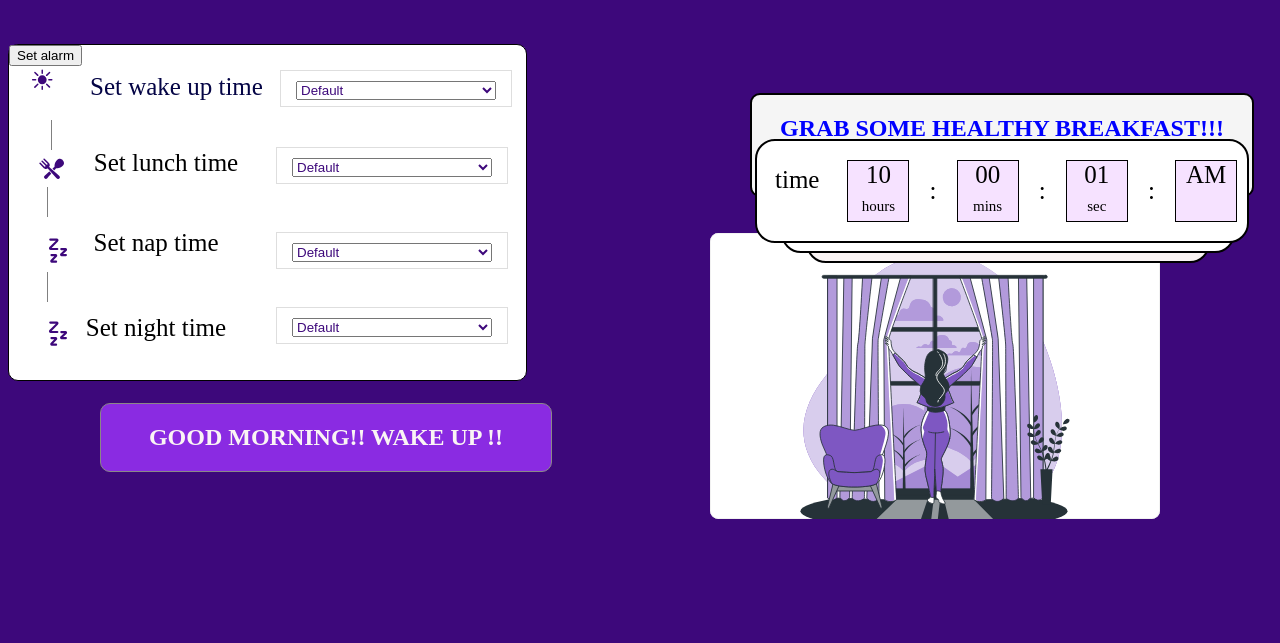
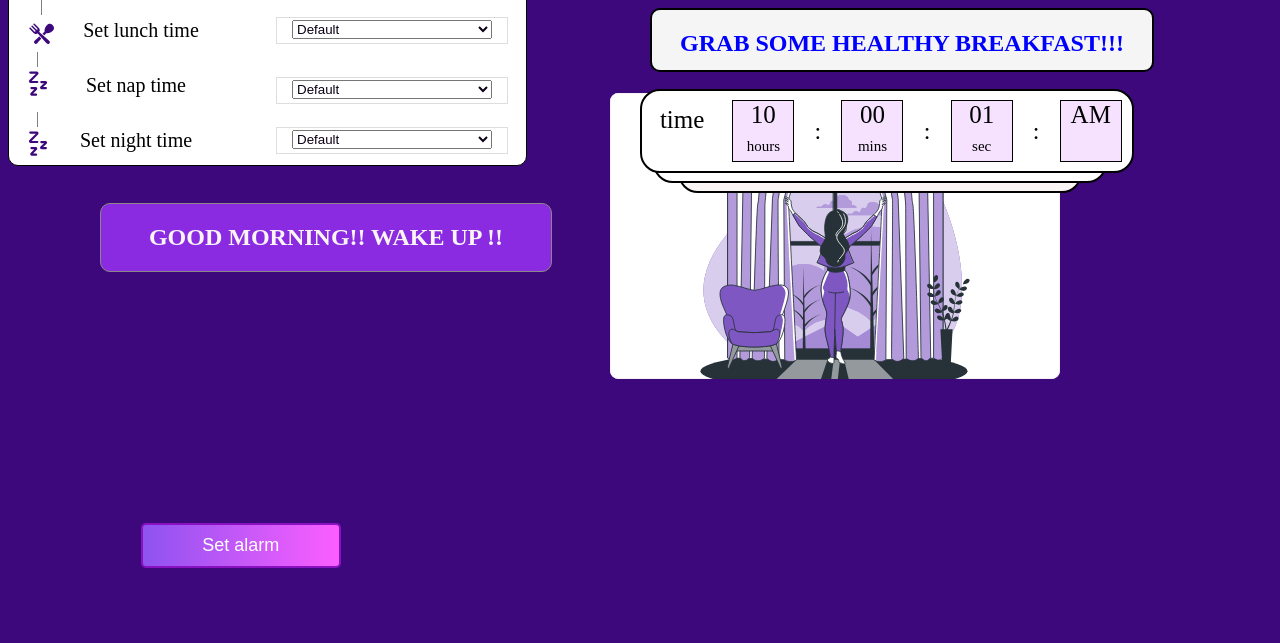
Before and after one commit to maheshwarihemant/js-project-1, a plain HTML site: page index.html in a window 1280 px wide. Shown: the part 157-800 px from the top of the page. Drawn offline with Linux system fonts and the light colour scheme; a script that the page names is missing; a web font is replaced by a local one.

Commit message:
Update style.css

```diff
--- a/style.css
+++ b/style.css
@@ -2,17 +2,17 @@ body{
     background-color:#3D087B;
 }
 .a1{
-    margin: 70px;
+    margin: 30px;
 }
 .box1{
     width: 490px;
     border: 2px solid black;
     background-color:#FFFFFF;
     border-radius: 20px;
-    height: 100px;
+    height: 80px;
     position:absolute;
-    left: 59%;
-    bottom: 400px;
+    left: 50%;
+    bottom: 470px;
     z-index: 3;
     display: flex;
     flex-direction: row;
@@ -27,10 +27,10 @@ body{
     border: 2px solid black;
     background-color:#ffffff;
     border-radius: 20px;
-    height: 90px;
+    height: 70px;
     position:absolute ;
-    left: 61%;
-    bottom: 390px;
+    left: 51%;
+    bottom: 460px;
     z-index: 2;
 
 }
@@ -39,10 +39,10 @@ body{
     border: 2px solid black;
     background-color: #faf4f4;
     border-radius: 20px;
-    height: 80px;
+    height: 60px;
     position:absolute ;
-    left: 63%;
-    bottom: 380px;
+    left: 53%;
+    bottom: 450px;
     z-index: 1;
 }
 .b1{
@@ -56,7 +56,7 @@ body{
     background-color: #F6E2FF;
 
 }
-.b3{
+/* .b3{
     border: 1px solid black;
     width: 60px;
     height: 60px;
@@ -77,27 +77,31 @@ body{
     background-color: #F6E2FF;
 
 
+} */
+.semi{
+    font-size: x-large;
 }
+
 .c{
     font-size: 15px;
 }
 .a2{
     border: 2px solid black;
     width: 500px;
-    height: 100px;
+    height: 60px;
     border-radius: 10px;
     background-color: whitesmoke;
     text-align: center;
     font-family: var(--unnamed-font-style-normal) normal var(--unnamed-font-weight-900) var(--unnamed-font-size-30)/40px var(--unnamed-font-family-bauhaus-hv-bt);
     position: absolute;
-    left: 750px;
-    top: 250px;
+    left: 650px;
+    top: 165px;
     color: blue;
 }
 .a3{
     position: absolute;
-    left: 710px;
-    top: 390px;
+    left: 610px;
+    top: 250px;
     width: 200px;
 
 
@@ -106,64 +110,66 @@ body{
     border: 1px solid black;
     border-radius: 10px;
     width: 517px;
-    height: 335px;
+    height: 200px;
     background-color: #FFFFFF;
 }
 .a4{
     position: absolute;
     left: 29px;
-    top: 225px;
+    top: 125px;
 
 }
 .a5{
     position: absolute;
     left:90px ;
-    top: 205px;
+    top: 105px;
     color: rgb(4, 4, 69);
-    font-size: 25px;
+    font-size: 20px;
     opacity: 1;
 
 }
 .a6{
     border: 1px solid rgb(222, 222, 222);
     width: 230px;
-    height: 25px;
+    height: 15px;
     position: absolute;
     left: 280px;
-    top: 227px;
+    top: 127px;
     text-align: center;
     padding-top: 10px;
 
 }
 select{
     width: 200px;
-    color: #3D087B;
+    color: #0a0115;
+    position: relative;
+    top: -8px;
 }
 .a7{
     border-left: 1px grey solid;
-    height: 30px;
+    height: 15px;
     position: relative;
-    left: -230px;
-    top: 20px;
+    left: -240px;
+    /* top: 0px; */
 
 }
 .a8{
     position: relative;
-    right:345px;
-    top: 25px;
+    right: 355px;
+    top: 5px;
 
 }.a9{
     position:relative;
-    right: 230px;
-    font-size: 25px;
-    bottom: 35px;
+    right: 255px;
+    font-size: 20px;
+    bottom: 45px;
 
 
 }
 .a10{
     border: 1px solid  rgb(222, 222, 222);
     width: 230px;
-    height: 25px;
+    height: 15px;
     text-align: center;
     position: relative;
     bottom: 90px;
@@ -173,26 +179,26 @@ select{
 }
 .a11{
     border-left: 1px solid grey;
-    height: 30px;
+    height: 15px;
     position: relative;
-    right:230px;
-    top: 10px;
+    right:240px;
+    top: 5px;
 }
 .a12{
     position: absolute;
-    right: 440px;
-    top: 167px;
+    right: 460px;
+    top: 100px;
 }
 .a13{
     position: relative;
-    right: 240px;
-    bottom: 70px;
-    font-size: 25px;
+    right: 260px;
+    bottom: 80px;
+    font-size: 20px;
 }
 .a14{
     border: 1px solid  rgb(222, 222, 222);
     width: 230px;
-    height: 25px;
+    height: 15px;
     text-align: center;
     position: relative;
     bottom: 120px;
@@ -203,19 +209,19 @@ select{
 }
 .a15{
     position: absolute;
-    right: 440px;
-    top: 250px;
+    right: 460px;
+    top: 160px;
 }
 .a16{
     position: relative;
-    right: 240px;
-    bottom: 100px;
-    font-size: 25px;
+    right: 260px;
+    bottom: 115px;
+    font-size: 20px;
 }
 .a17{
     border: 1px solid  rgb(222, 222, 222);
     width: 230px;
-    height: 25px;
+    height: 15px;
     text-align: center;
     position: relative;
     bottom: 160px;
@@ -226,7 +232,7 @@ select{
 .a18{
     border: 1px solid rgb(139, 135, 135);
     position: absolute;
-    top: 560px;
+    top: 360px;
     left: 100px;
     background-color: blueviolet;
     width:450px;
@@ -234,19 +240,16 @@ select{
     text-align: center;
     color: #faf4f4;
 }
-.a19{
-    border: 1px solid rgb(139, 135, 135);
-    width: 150px;
-    text-align: center;
-    height: 50px;
-    border-radius: 10px;
-    position: absolute;
-    top: 650px;
-    left: 300px;
-    background-color: bisque;
 
+.alarm{
+    border: 2px solid#8A11BF; border-radius: 5px;
+    width: 200px; text-align: center;
+    position: absolute; top: 85%; left: 11%;
+    padding: 10px;
+    color: #FFFFFF;
+    background-image: linear-gradient(90deg, #8E53F0, #FC5EFF);
+    font-size: 18px;
 }
-h3:hover{
-    party time
-
+.alarm:hover{
+    background-image: linear-gradient(90deg, #FC5EFF, #8E53F0);
 }
```
